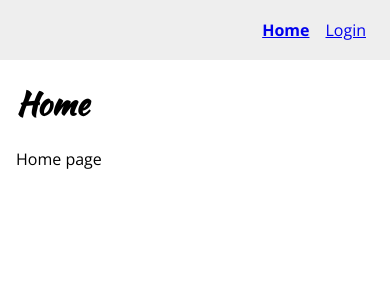
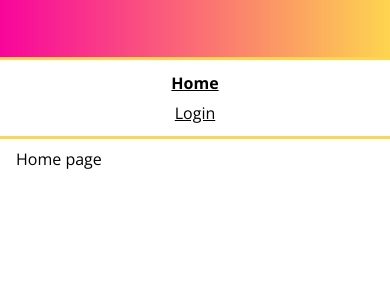
Before and after one commit to martin-luo/React-Styled-Components, a React (Create React App) app: page / in a window 390 px wide. Shown: the top 300 px of the page. Built offline with nearby package versions, Linux system fonts and the light colour scheme.

Commit message:
mobile first using media query

```diff
--- a/src/components/common/Header.js
+++ b/src/components/common/Header.js
@@ -10,20 +10,32 @@
   padding: 0 16px;
   position: fixed;
   top: 0;
-  background-color: #eee;
+  background-image: linear-gradient(to right, #f8049c, #fdd54f);
+  border-bottom: 3px solid #fdd54f;
 `;
 
 const Menu = styled.nav`
-  display: flex;
-  position: relative;
-  width: initial;
-  border-bottom: none;
-  margin: auto 0 auto auto;
+  display: block;
+  font-family: "Open Sans";
+  position: absolute;
+  width: 100%;
+  top: 60px;
+  left: 0;
+  padding: 8px;
+  box-sizing: border-box;
+  border-bottom: 3px solid #fdd54f;
+  background: white;
 
-  font-family: "Open Sans";
-  background: none;
-  left: initial;
-  top: initial;
+  @media (min-width: 768px) {
+    display: flex;
+    background: none;
+    left: initial;
+    top: initial;
+    margin: auto 0 auto auto;
+    position: relative;
+    width: initial;
+    border-bottom: none;
+  }
 `;
 
 const Link = ({ isActive, children, ...props }) => {
@@ -36,6 +48,7 @@
   text-align: center;
   box-sizing: border-box;
   margin: auto 0;
+  color: black;
 
   font-weight: ${(p) => (p.isActive ? "bold" : "normal")};
 `;
```
